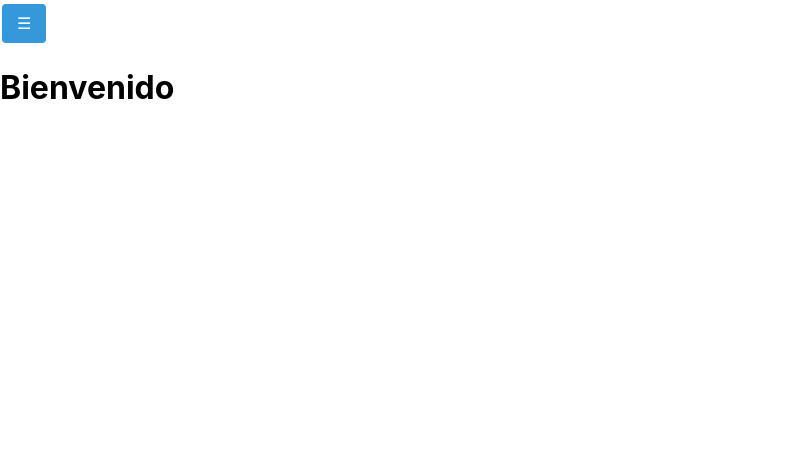
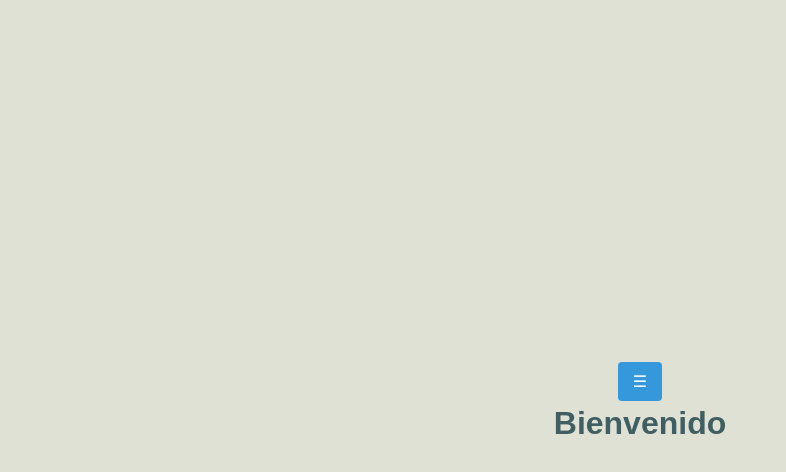
Before and after one commit to caacrugon/Relax-workspace, a React (Create React App) app: page / in a window 1280 px wide. Shown: the top 472 px of the page, without its empty margins (0-786 px from the left). Built offline with nearby package versions, Linux system fonts and the light colour scheme.

Commit message:
Improves

```diff
--- a/src/App.css
+++ b/src/App.css
@@ -1,38 +1,39 @@
-.App {
-  text-align: center;
+* {
+  margin: 0;
+  padding: 0;
+  box-sizing: border-box;
+  font-family: Arial, sans-serif;
 }
 
-.App-logo {
-  height: 40vmin;
-  pointer-events: none;
+body {
+  background-color: #dfe1d5;
+  color: #415f63;
+  display: flex;
+  justify-content: center;
+  align-items: center;
+  height: 100vh;
 }
 
-@media (prefers-reduced-motion: no-preference) {
-  .App-logo {
-    animation: App-logo-spin infinite 20s linear;
-  }
-}
-
-.App-header {
-  background-color: #282c34;
-  min-height: 100vh;
+.app {
+  width: 100vw;
+  height: 100vh;
   display: flex;
   flex-direction: column;
   align-items: center;
   justify-content: center;
-  font-size: calc(10px + 2vmin);
-  color: white;
+  overflow: hidden;
+  transition: background 0.3s ease-in-out;
 }
 
-.App-link {
-  color: #61dafb;
+.app > div {
+  opacity: 0;
+  transform: translateY(20px);
+  animation: fadeIn 0.5s ease-in-out forwards;
 }
 
-@keyframes App-logo-spin {
-  from {
-    transform: rotate(0deg);
-  }
+@keyframes fadeIn {
   to {
-    transform: rotate(360deg);
+    opacity: 1;
+    transform: translateY(0);
   }
 }
```
Also changed, not shown: src/components/Main.css (added, +48 -0 lines), src/components/Main.js (added, +13 -0 lines).
